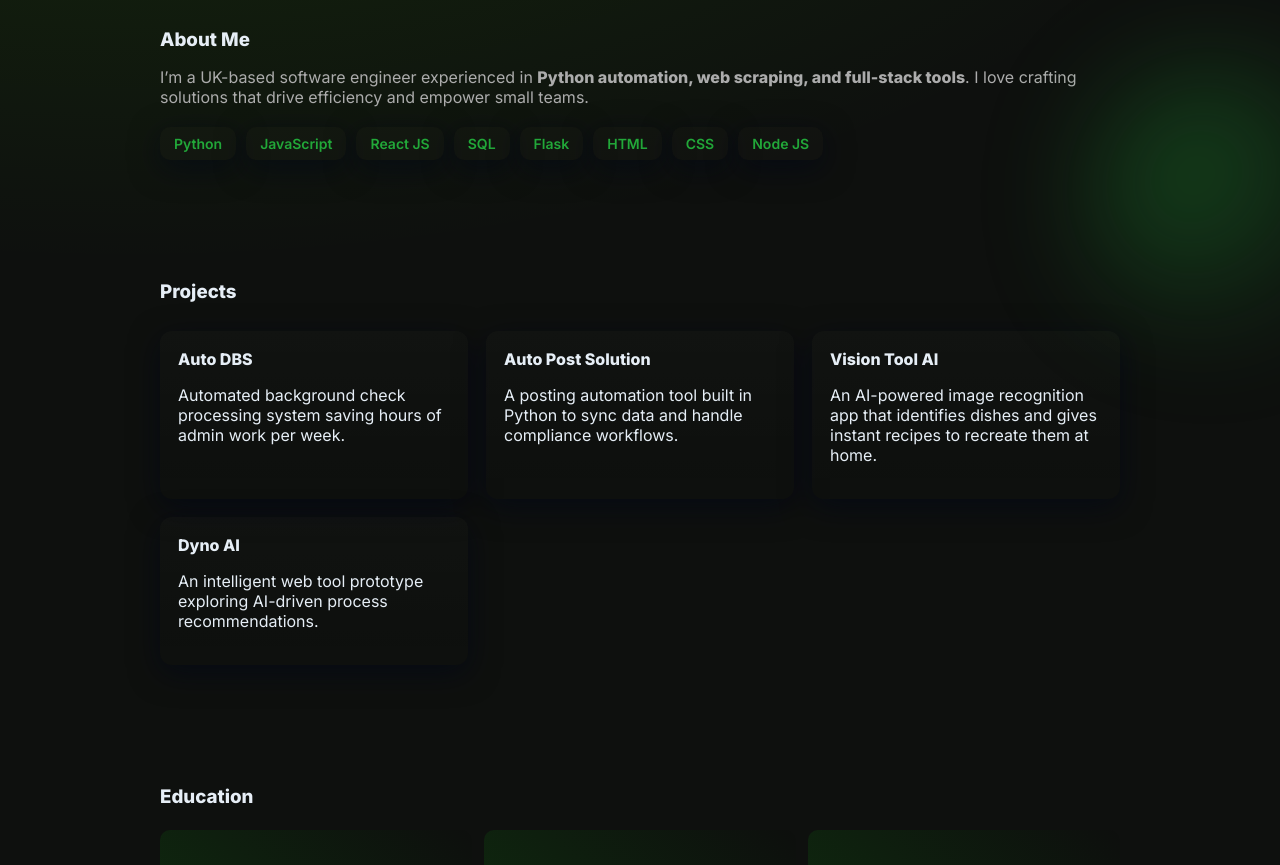
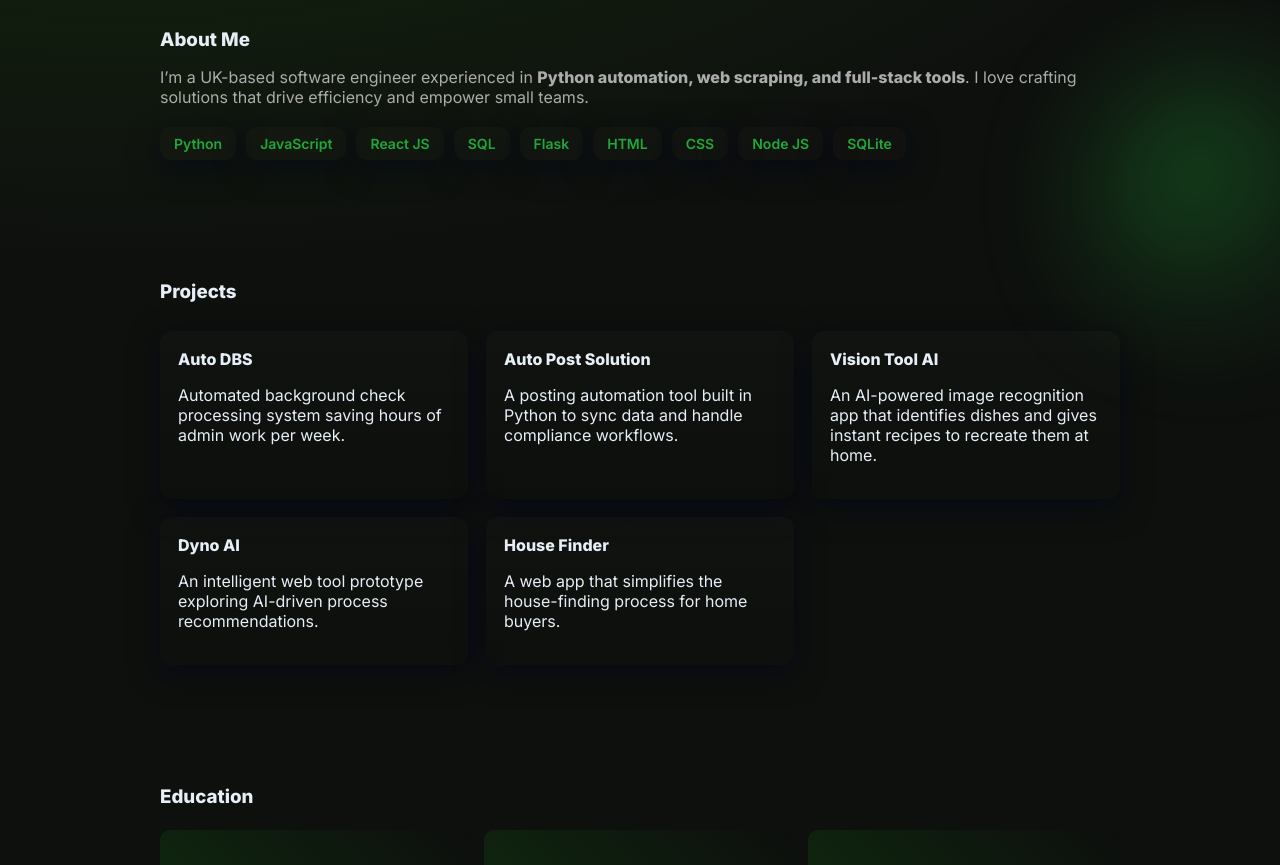
Before and after one commit to Harry2k21/Harry-Portfolio-v0, a plain HTML site: page index.html in a window 1280 px wide. Shown: the part 540-1405 px from the top of the page. Drawn offline with Linux system fonts and the light colour scheme.

Commit message:
new project added and favicon updated to green

```diff
--- a/index.html
+++ b/index.html
@@ -3,7 +3,7 @@
 <head>
   <meta charset="utf-8" />
   <meta name="viewport" content="width=device-width,initial-scale=1" />
-  <link rel="icon" type="image/png" href="hp-logo.png">
+  <link rel="icon" type="image/png" href="ss.png">
   <title>Harry Parker — Portfolio</title>
   <link href="https://fonts.googleapis.com/css2?family=Inter:wght@300;400;600;800&display=swap" rel="stylesheet">
   <link rel="stylesheet" href="style.css" />
@@ -51,6 +51,7 @@
       <div class="skill">HTML</div>
       <div class="skill">CSS</div>
       <div class="skill">Node JS</div>
+      <div class="skill">SQLite</div>
     </div>
   </section>
 
@@ -73,6 +74,10 @@
       <article class="feature">
         <h4>Dyno AI</h4>
         <p class="small">An intelligent web tool prototype exploring AI-driven process recommendations.</p>
+      </article>
+      <article class="feature">
+        <h4>House Finder</h4>
+        <p class="small">A web app that simplifies the house-finding process for home buyers.</p>
       </article>
     </div>
   </section>
```
Also changed, not shown: ss.png (added).
